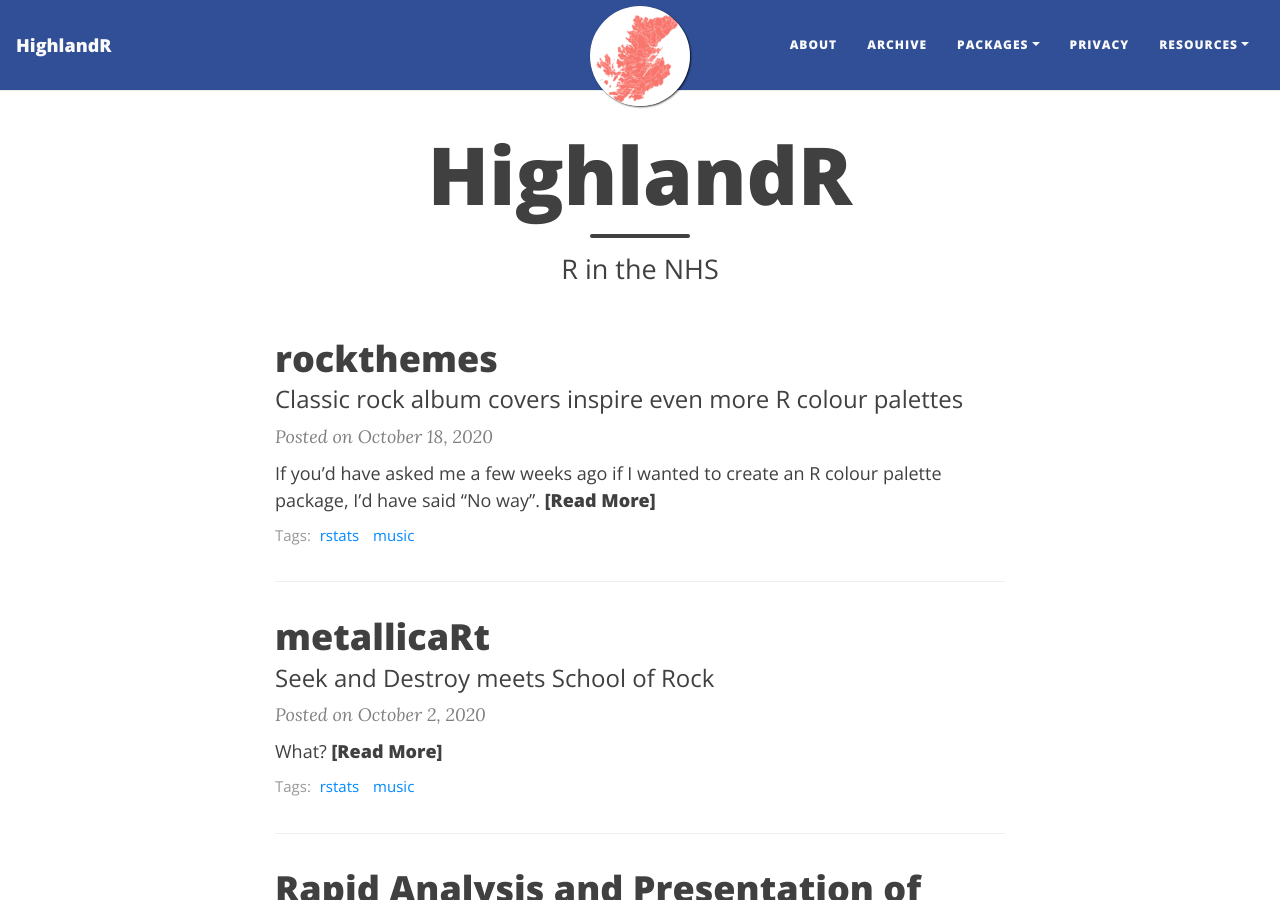
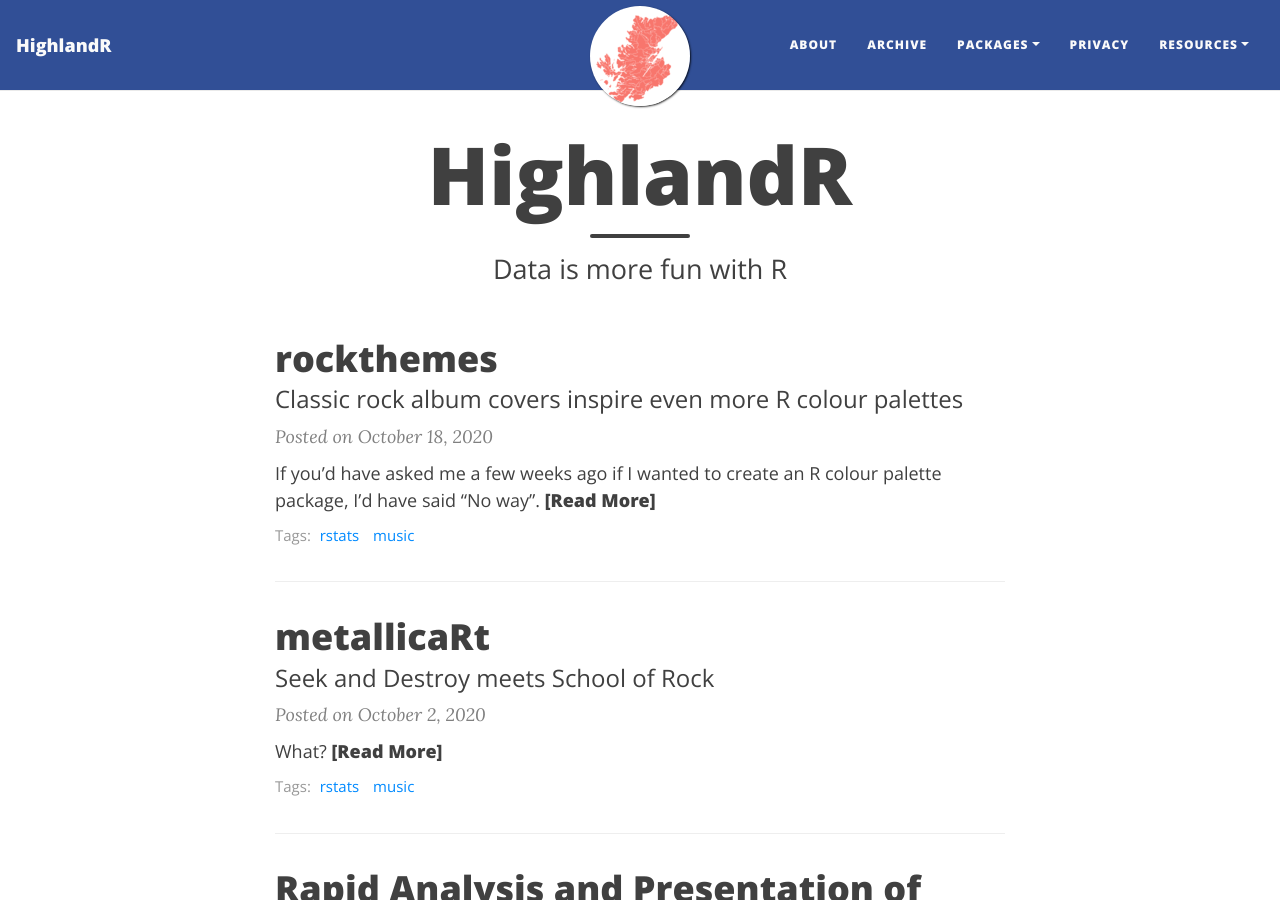
Before and after one commit to johnmackintosh/johnmackintosh.github.io, a Jekyll site: the page built from index.html, in a window 1280 px wide and 900 px high. Built offline with Jekyll 4.4.1, drawn with Linux system fonts in a browser that asks for light colours; nearby versions of some CDN libraries; the list of posts is cut into pages by our own code.

Commit message:
Update index.html

```diff
--- a/index.html
+++ b/index.html
@@ -1,5 +1,5 @@
 ---
 layout: home
 title: HighlandR
-subtitle: R in the NHS
+subtitle: Data is more fun with R
 ---
```
